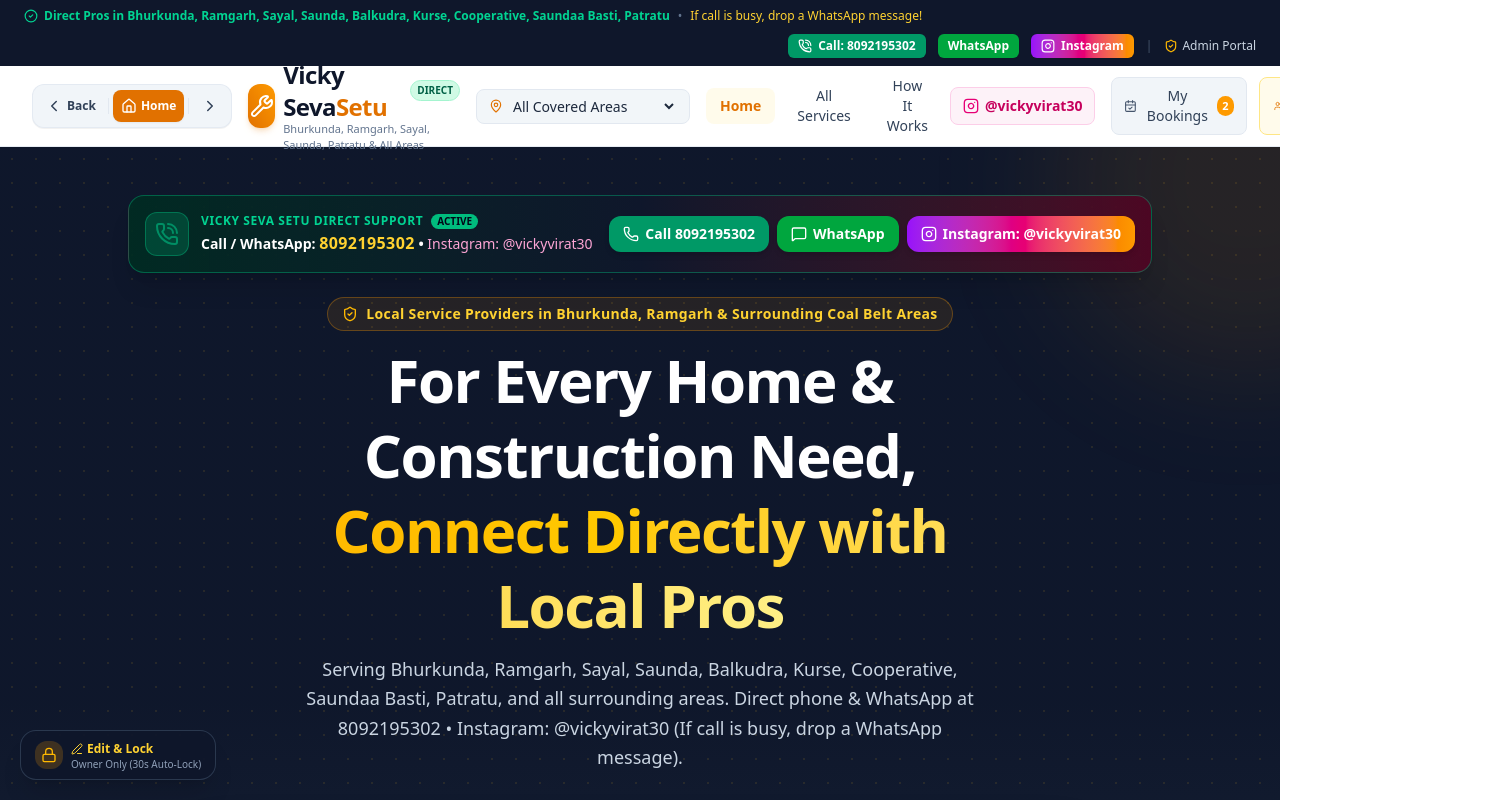
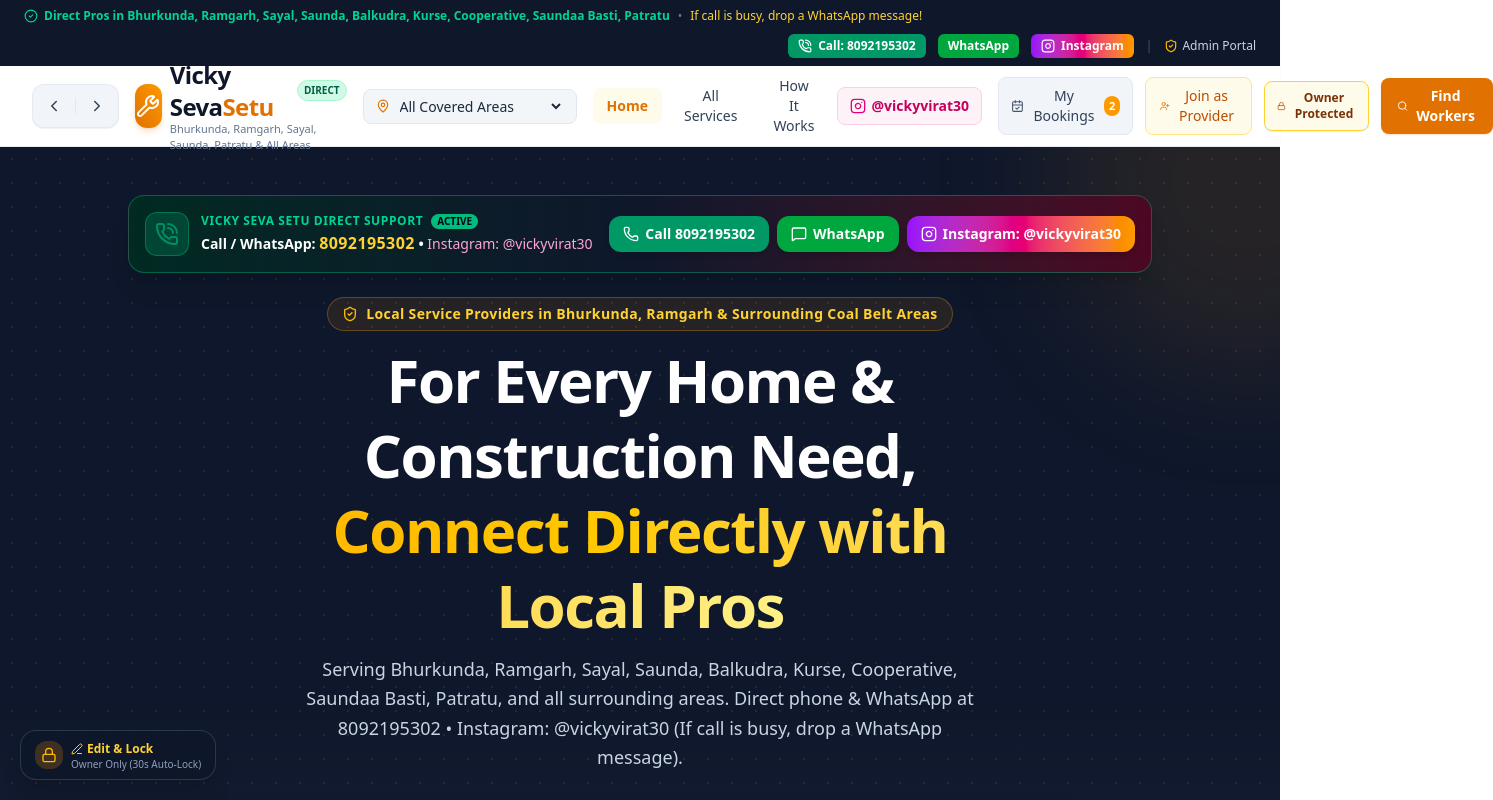
Before and after one commit to sonivicky297-creator/VICKY-SEVASETU, a React (Vite) app: page / in a window 1280 px wide. Shown: the top 800 px of the page, 1493 px wide, since content can reach past the window. Built offline with nearby package versions, Linux system fonts and the light colour scheme.

Commit message:
refactor(navbar): simplify navigation and cleanup styles
- Replace custom back-navigation logic with native window.history.back()
- Remove redundant global overflow-x: hidden styles
- Clean up unused imports and icons in Navbar
- Standardize layout spacing for floating action elements

```diff
--- a/src/components/BottomLeftOwnerEditLock.tsx
+++ b/src/components/BottomLeftOwnerEditLock.tsx
@@ -46,12 +46,12 @@
   };
 
   return (
-    <div className="fixed bottom-3 left-3 sm:bottom-5 sm:left-5 z-50 flex items-center gap-2 max-w-[calc(100vw-1.5rem)]">
+    <div className="fixed bottom-5 left-5 z-50 flex items-center gap-2">
       {!isOwnerAuthenticated ? (
         <button
           onClick={() => openOwnerUnlockModal()}
           id="bottom-left-lock-btn"
-          className="group relative flex items-center gap-2 px-3 sm:px-3.5 py-2 sm:py-2.5 rounded-2xl bg-slate-900/95 hover:bg-slate-900 text-white shadow-xl hover:shadow-amber-500/10 border border-slate-700/80 transition-all duration-300 hover:scale-105 active:scale-95"
+          className="group relative flex items-center gap-2 px-3.5 py-2.5 rounded-2xl bg-slate-900/95 hover:bg-slate-900 text-white shadow-xl hover:shadow-amber-500/10 border border-slate-700/80 transition-all duration-300 hover:scale-105 active:scale-95"
           title="Owner Edit & Lock (Requires Password)"
         >
           <div className="w-7 h-7 rounded-xl bg-amber-500/20 flex items-center justify-center text-amber-400 group-hover:bg-amber-500 group-hover:text-slate-950 transition-colors">
--- a/src/components/Navbar.tsx
+++ b/src/components/Navbar.tsx
@@ -15,8 +15,7 @@
   Unlock,
   KeyRound,
   ChevronLeft,
-  ChevronRight,
-  Home
+  ChevronRight
 } from 'lucide-react';
 import { useApp } from '../context/AppContext';
 
@@ -57,15 +56,6 @@
     setCurrentTab(tab);
     setMobileMenuOpen(false);
     window.scrollTo({ top: 0, behavior: 'smooth' });
-  };
-
-  const handleBackClick = () => {
-    if (currentTab !== 'home') {
-      setCurrentTab('home');
-      window.scrollTo({ top: 0, behavior: 'smooth' });
-    } else {
-      window.history.back();
-    }
   };
 
   const handleAllServicesClick = () => {
@@ -145,38 +135,18 @@
 
           {/* Logo & Navigation Controls */}
           <div className="flex items-center gap-2 sm:gap-4">
-            {/* Back, Home & Forward History Controls */}
-            <div className="flex items-center gap-0.5 sm:gap-1 bg-slate-100 p-0.5 sm:p-1 rounded-xl border border-slate-200/80 shadow-2xs shrink-0">
+            {/* Back & Forward History Controls */}
+            <div className="flex items-center gap-1 bg-slate-100 p-1 rounded-xl border border-slate-200/80 shadow-2xs shrink-0">
               <button
                 type="button"
-                onClick={handleBackClick}
+                onClick={() => window.history.back()}
                 id="nav-back-button"
-                className="p-1.5 sm:p-2 rounded-lg text-slate-700 hover:bg-white hover:text-amber-600 hover:shadow-xs transition-all active:scale-95 flex items-center gap-1 font-bold text-xs"
-                title="Go Back Page / Home"
+                className="p-1.5 sm:p-2 rounded-lg text-slate-700 hover:bg-white hover:text-amber-600 hover:shadow-xs transition-all active:scale-95"
+                title="Go Back Page"
               >
                 <ChevronLeft className="w-4 h-4 sm:w-4.5 sm:h-4.5" />
-                <span className="hidden lg:inline">Back</span>
               </button>
-
-              <span className="w-px h-3.5 sm:h-4 bg-slate-200"></span>
-
-              <button
-                type="button"
-                onClick={() => handleNavClick('home')}
-                id="nav-home-button"
-                className={`p-1.5 sm:p-2 rounded-lg font-bold text-xs transition-all active:scale-95 flex items-center gap-1 ${
-                  currentTab === 'home'
-                    ? 'bg-amber-600 text-white shadow-xs'
-                    : 'text-slate-700 hover:bg-white hover:text-amber-600'
-                }`}
-                title="Home Page (होम पेज)"
-              >
-                <Home className="w-4 h-4" />
-                <span className="hidden sm:inline">Home</span>
-              </button>
-
-              <span className="w-px h-3.5 sm:h-4 bg-slate-200"></span>
-
+              <span className="w-px h-4 bg-slate-200"></span>
               <button
                 type="button"
                 onClick={() => window.history.forward()}
@@ -379,24 +349,20 @@
           <div className="flex flex-col gap-1.5 pt-1">
             <button
               onClick={() => handleNavClick('home')}
-              className={`text-left px-3.5 py-2.5 rounded-xl text-sm font-bold flex items-center gap-2 transition-all ${
-                currentTab === 'home'
-                  ? 'bg-amber-600 text-white shadow-md shadow-amber-600/20'
-                  : 'bg-slate-100 text-slate-900 hover:bg-slate-200'
+              className={`text-left px-3 py-2 rounded-md text-sm font-medium ${
+                currentTab === 'home' ? 'bg-amber-50 text-amber-700 font-semibold' : 'text-slate-800'
               }`}
             >
-              <Home className="w-4.5 h-4.5" />
-              <span>Home Page (होम पेज पर जाएँ)</span>
+              {t.home}
             </button>
 
             <button
               onClick={handleAllServicesClick}
-              className={`text-left px-3.5 py-2 rounded-xl text-sm font-semibold flex items-center gap-2 ${
-                currentTab === 'directory' ? 'bg-amber-50 text-amber-700 font-bold border border-amber-200' : 'text-slate-800 hover:bg-slate-50'
+              className={`text-left px-3 py-2 rounded-md text-sm font-medium ${
+                currentTab === 'directory' ? 'bg-amber-50 text-amber-700 font-semibold' : 'text-slate-800'
               }`}
             >
-              <Search className="w-4 h-4 text-amber-600" />
-              <span>{t.allServices}</span>
+              {t.allServices}
             </button>
 
             <button
--- a/src/index.css
+++ b/src/index.css
@@ -1,18 +1,4 @@
 @import "tailwindcss";
-
-/* Global Mobile Overflow & Clipping Prevention */
-html, body {
-  max-width: 100vw;
-  overflow-x: hidden;
-  margin: 0;
-  padding: 0;
-  -webkit-overflow-scrolling: touch;
-}
-
-#root {
-  max-width: 100vw;
-  overflow-x: hidden;
-}
 
 /* Leaflet Custom Marker & Animation Styles */
 .leaflet-div-icon {
```
